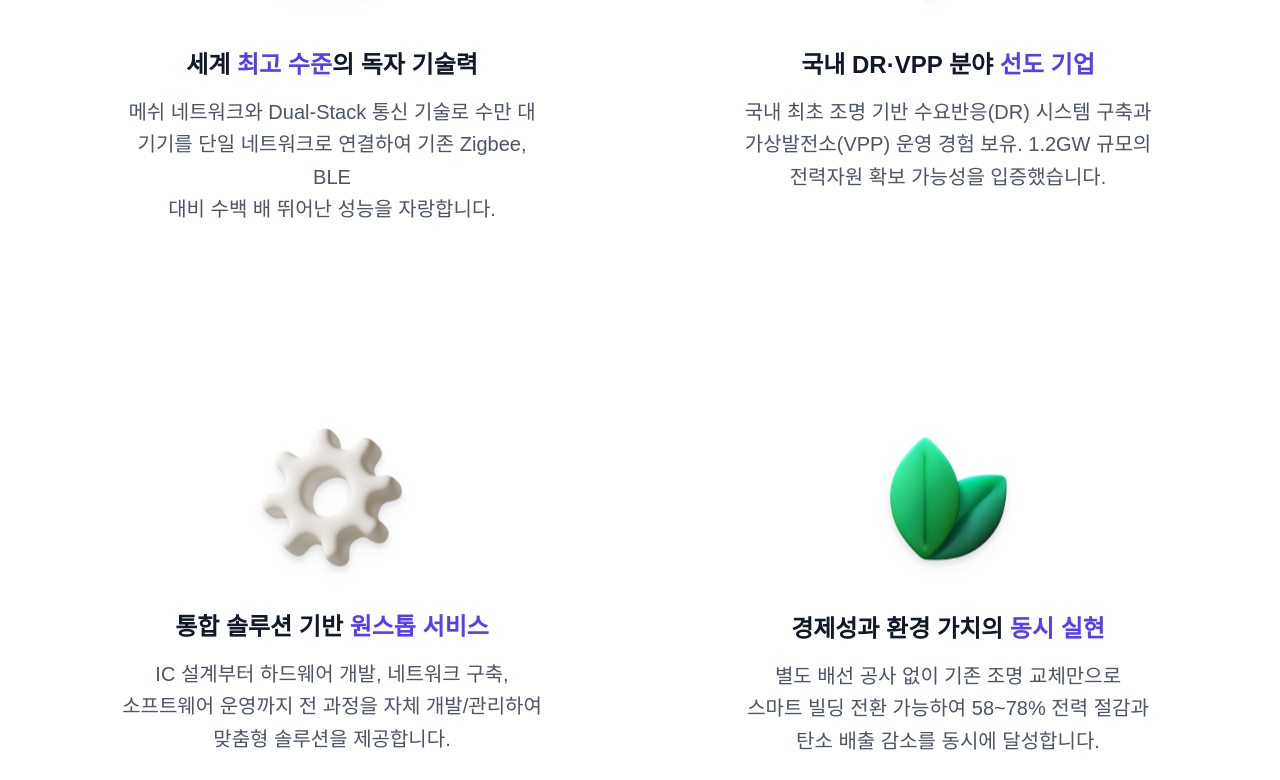
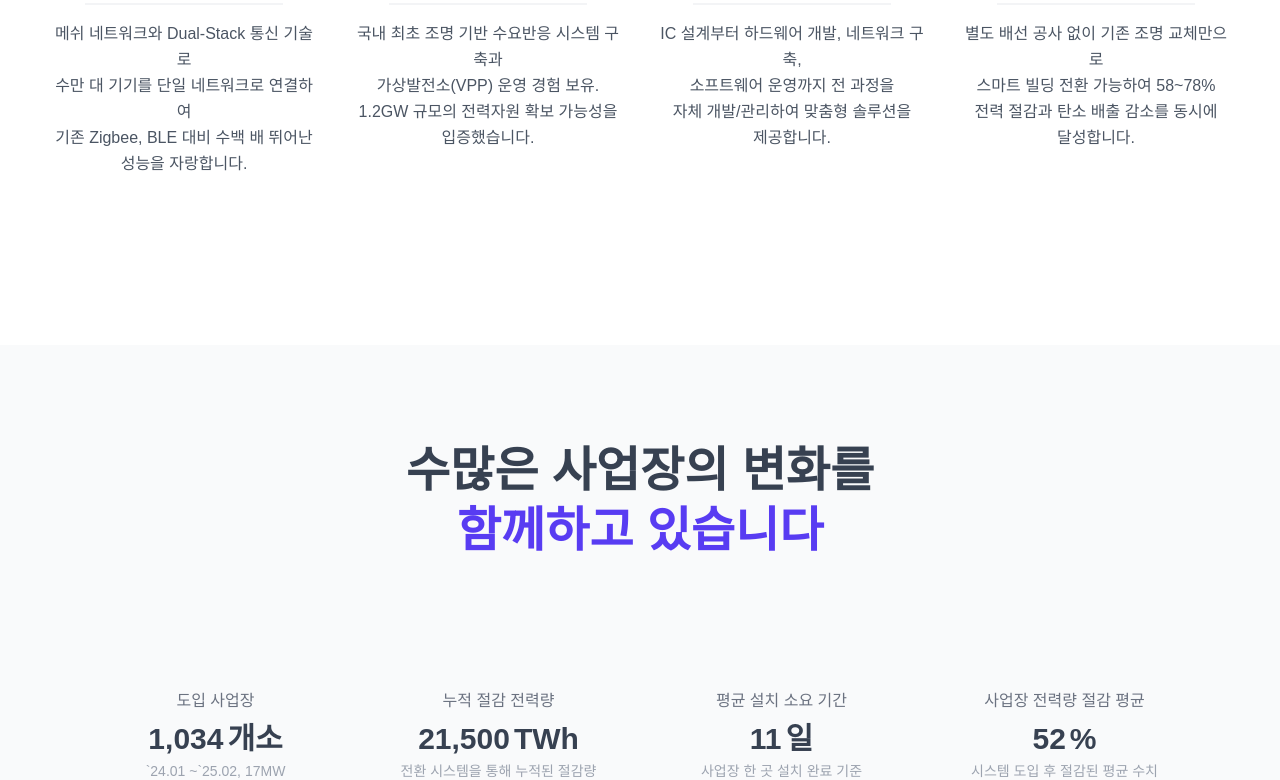
Before and after one commit to xlxhollywood/merlotlab-b2b, a Next.js app: page / in a window 1280 px wide. Shown: the part 5566-6346 px from the top of the page. Built offline with nearby package versions, Linux system fonts and the light colour scheme.

Commit message:
feat: Add company strength cards with floating animation and highlighted text

```diff
--- a/src/components/card/company-strength.tsx
+++ b/src/components/card/company-strength.tsx
@@ -8,9 +8,9 @@ const strengths = [
     title: "세계 최고 수준의 독자 기술력",
     description: (
       <>
-        메쉬 네트워크와 Dual-Stack 통신 기술로 수만 대 <br />
-        기기를 단일 네트워크로 연결하여 기존 Zigbee, BLE <br />
-        대비 수백 배 뛰어난 성능을 자랑합니다.
+        메쉬 네트워크와 Dual-Stack 통신 기술로 <br /> 수만 대
+        기기를 단일 네트워크로 연결하여  <br /> 기존 Zigbee, BLE
+        대비 수백 배 뛰어난  <br /> 성능을 자랑합니다.
       </>
     ),
   },
@@ -19,9 +19,9 @@ const strengths = [
     title: "국내 DR·VPP 분야 선도 기업",
     description: (
       <>
-        국내 최초 조명 기반 수요반응(DR) 시스템 구축과 <br />
-        가상발전소(VPP) 운영 경험 보유. 1.2GW 규모의 <br />
-        전력자원 확보 가능성을 입증했습니다.
+        국내 최초 조명 기반 수요반응 시스템 구축과 <br />
+        가상발전소(VPP) 운영 경험 보유. <br /> 1.2GW 규모의
+        전력자원 확보 가능성을  <br /> 입증했습니다.
       </>
     ),
   },
@@ -31,8 +31,8 @@ const strengths = [
     description: (
       <>
         IC 설계부터 하드웨어 개발, 네트워크 구축, <br />
-        소프트웨어 운영까지 전 과정을 자체 개발/관리하여 <br />
-        맞춤형 솔루션을 제공합니다.
+        소프트웨어 운영까지 전 과정을  <br /> 자체 개발/관리하여
+        맞춤형 솔루션을  <br />제공합니다.
       </>
     ),
   },
@@ -42,8 +42,8 @@ const strengths = [
     description: (
       <>
         별도 배선 공사 없이 기존 조명 교체만으로 <br />
-        스마트 빌딩 전환 가능하여 58~78% 전력 절감과 <br />
-        탄소 배출 감소를 동시에 달성합니다.
+        스마트 빌딩 전환 가능하여 58~78%  <br /> 전력 절감과
+        탄소 배출 감소를 동시에  <br /> 달성합니다.
       </>
     ),
   },
@@ -51,7 +51,7 @@ const strengths = [
 
 export default function FloatingCards() {
   return (
-    <div className="max-w-6xl mx-auto p-6">
+    <div className="max-w-[1550px] mx-auto px-6">
       <style jsx>{`
         @keyframes float {
           0%, 100% {
@@ -68,27 +68,28 @@ export default function FloatingCards() {
           animation: float 3s ease-in-out infinite;
         }
         .float-3 {
-          animation: float 4s ease-in-out infinite;
+          animation: float 3s ease-in-out infinite;
         }
         .float-4 {
-          animation: float 4s ease-in-out infinite;
+          animation: float 3s ease-in-out infinite;
         }
       `}</style>
 
-      <div className="grid grid-cols-1 md:grid-cols-2 gap-32">
+      <div className="grid grid-cols-1 md:grid-cols-2 lg:grid-cols-4 gap-6">
         {strengths.map((strength, index) => (
-          <div key={index} className="group transition-all duration-300 p-8">
-            <div className="flex flex-col items-center text-center">
-              <div className={`mb-6 p-4 float-${index + 1}`}>
+          <div key={index} className="group transition-all duration-300 p-2">
+            <div className="flex flex-col items-center text-center ">
+              <div className={`mb-10 float-${index + 1}`}>
                 <Image
                   src={strength.image || "/placeholder.svg"}
                   alt={strength.title}
-                  width={140}
-                  height={140}
-                  className="w-30 h-30 drop-shadow-lg"
+                  width={120}
+                  height={120}
+                  className="w-28 h-28 drop-shadow-lg"
                 />
               </div>
-              <h3 className="text-2xl font-bold text-gray-900 mb-4 leading-tight">
+
+              <h3 className="text-xl font-bold text-gray-900 mb-4 leading-tight">
                 {index === 0 && (
                   <>
                     세계 <span className="text-primary">최고 수준</span>의 독자 기술력
@@ -110,7 +111,8 @@ export default function FloatingCards() {
                   </>
                 )}
               </h3>
-              <p className="text-xl text-gray-600 leading-relaxed">{strength.description}</p>
+              <div className="w-3/4 h-0.5 bg-gray-100 my-1 mb-4"></div>
+              <p className="text-base text-gray-600 leading-relaxed">{strength.description}</p>
             </div>
           </div>
         ))}
```
